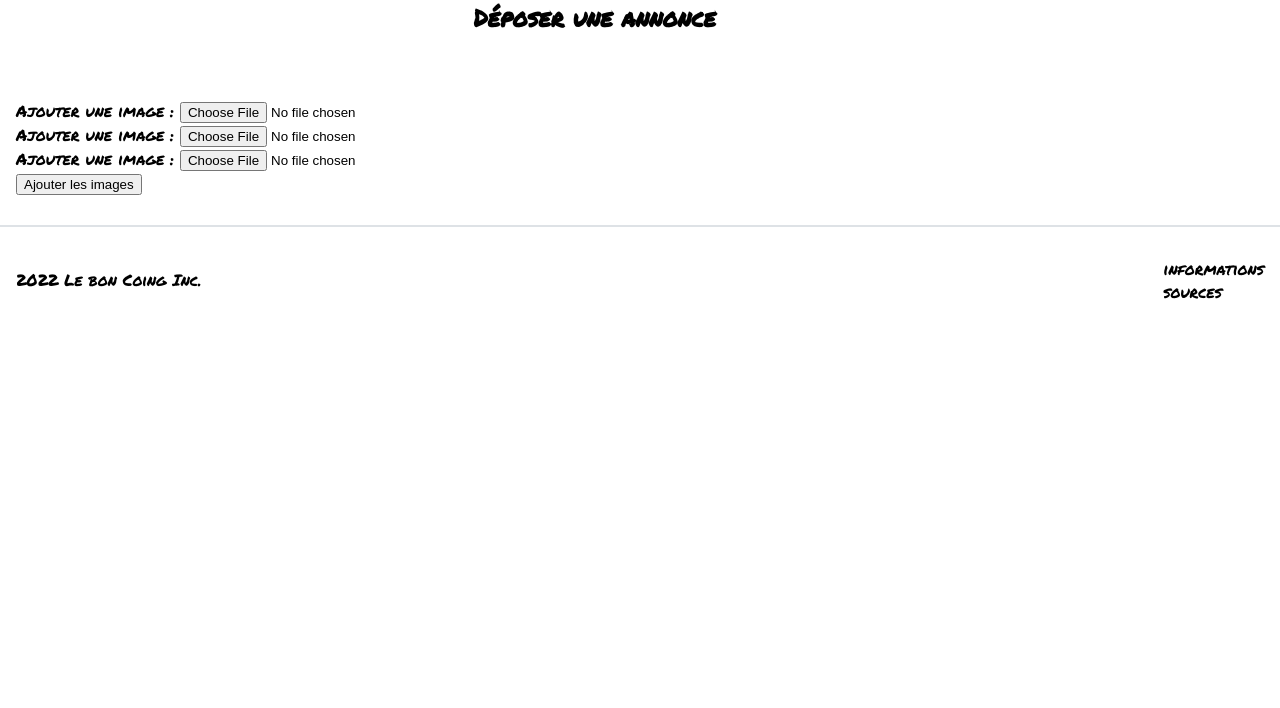
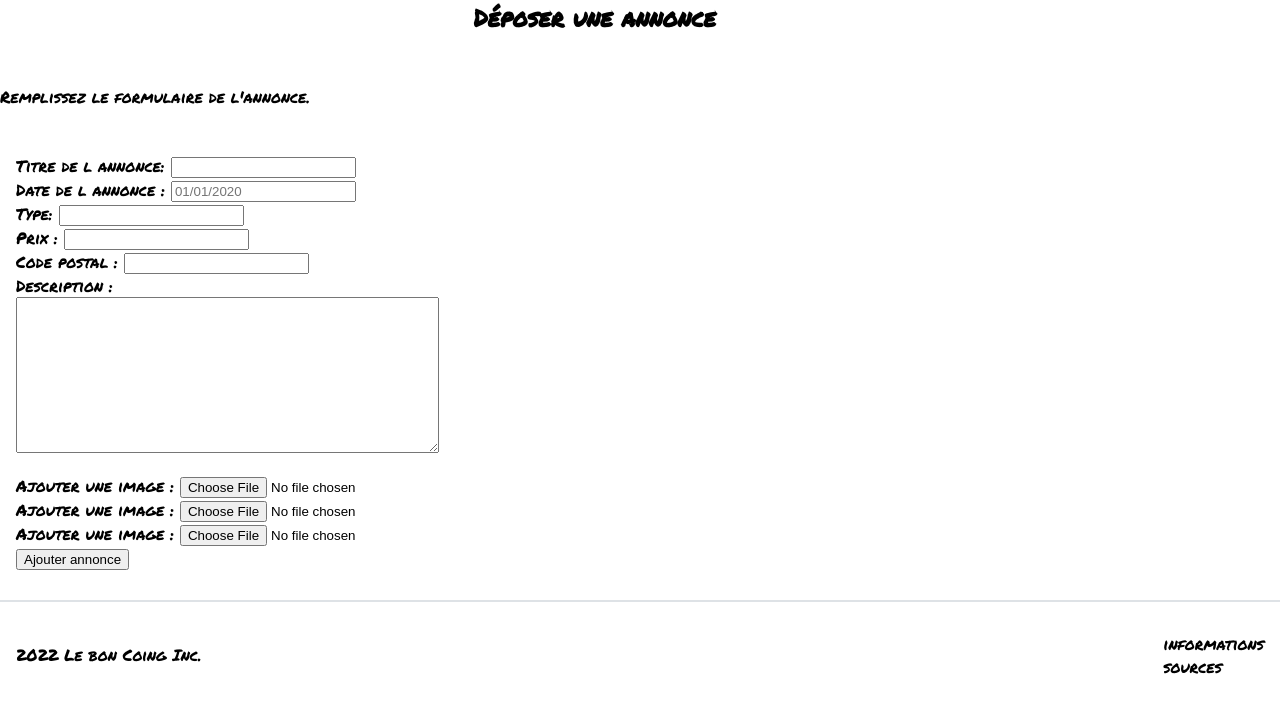
Before and after one commit to TheAxeblack/Le-Bon-Coing, a PHP site: page /deposer_annonce.php in a window 1280 px wide. Shown: the part 155-863 px from the top of the page. Before the commit the page ends 454 px from the top, so only its background shows below. Run offline with PHP 8.4, Linux system fonts and the light colour scheme; the visitor is signed in with stand-in values (Sample User, id 1).

Commit message:
jytgrhtht

```diff
--- a/deposer_annonce.php
+++ b/deposer_annonce.php
@@ -5,26 +5,12 @@ ini_set('display_errors', '1');
 session_start();
 
 
-function afficherFormImage($p)
+
+
+function afficherFormulaire($p)
+
 {
     $champ = '<form action="' . $_SERVER['PHP_SELF'] . '" method="post" enctype="multipart/form-data">';
-
-    $champ .= '<p><input type="hidden" name="MAX_FILE_SIZE" value="1000000">';
-    $champ .= '<label>Ajouter une image : <input type="file" name="image1" accept="image/jpeg"/ required="required" /></label><br>';
-    $champ .= '<label>Ajouter une image : <input type="file" name="image2" accept="image/jpeg"/> </label><br>';
-    $champ .= '<label>Ajouter une image : <input type="file" name="image3" accept="image/jpeg"/> </label><br>';
-
-    $champ .= '<label><input type="submit" value="Ajouter les images"</label>';
-
-    $champ .= '</p></form>';
-
-    echo $champ;
-
-}
-
-function afficherFormulaire($p)
-{
-    $champ = '<form action="' . $_SERVER['PHP_SELF'] . '" method="post">';
 
     $champ .= '<p><label>Titre de l annonce: <input type="text" name="nom" required="required"</label><br>';
 
@@ -40,7 +26,13 @@ function afficherFormulaire($p)
 
     $champ .= '<textarea type="text" name="description" rows="10" cols="50" required="required" > </textarea>';
 
-    $champ .= '<label><input type="submit" value="Ajouter annonce"</label>';
+    $champ .= '<p><input type="hidden" name="MAX_FILE_SIZE" value="1000000">';
+    $champ .= '<label>Ajouter une image : <input type="file" name="image1" accept="image/jpeg"/ required="required" /></label><br>';
+    $champ .= '<label>Ajouter une image : <input type="file" name="image2" accept="image/jpeg"/> </label><br>';
+    $champ .= '<label>Ajouter une image : <input type="file" name="image3" accept="image/jpeg"/> </label><br>';
+
+
+    $champ .='<label><input type="submit" value="Ajouter annonce"</label>';
 
     $champ .= '</p></form>';
 
@@ -71,16 +63,16 @@ function afficherFormulaire($p)
 
 	<header id="header"></header>
 	<!-- Début de la barre de navigation -->
-<div id="navbar" class="navbar">
+	<div class="navbar">
 	    <div class="dropdown">
 		<button class="dropbtn" onclick="deroulerMenu('myDropdown')">
 		    <img src="imgs/hamburger.png" alt="icone de menu" width="30" height="30">
 		</button>
 		<div class="dropdown-content" id="myDropdown">
 		    <a href="#latest">Dernières annonces</a>
+		    <a href="#recommend">Les plus consultées</a>
 		    <?php
 		    if (isset($_SESSION['pseudo']) && isset($_SESSION['statut'])) {
-                echo '<a href="#recommend">Les plus consultées</a>';
 			echo "<a href=\"gestion.php\">Gérer mes annonces</a>";
 			echo "<a href=\"deconnexion.php\">Se déconnecter</a>";
 		    }
@@ -105,7 +97,7 @@ function afficherFormulaire($p)
 		    <h1>Le bon Coing</h1>
 		</a>
 	    </div>
-    <a href="deposer_annonce.php"><img src="imgs/more.png" alt="icone ajout" width="30"> Déposer une annonce</a>
+	    <a href="#"><img src="imgs/more.png" alt="icone ajout" width="30"> Déposer une annonce</a>
 	    <?php
 	    if (isset($_SESSION['pseudo']))
 		echo "<a href=\"gestion.php\"><img src=\"imgs/user.png\" alt=\"icone de compte\" width=\"30\"></a>";
@@ -127,62 +119,59 @@ function afficherFormulaire($p)
 
 	<?php
 
-if (isset($_SESSION['pseudo'])) {
+        if(isset($_SESSION['pseudo'])) {
 	    $message = NULL;
 
-    afficherFormImage(NULL);
 
-    if (isset($_FILES['image1']) && isset($_FILES['image2']) && isset($_FILES['image3'])) {
 
-        if ($_FILES['image1']['error'] == 0 && $_FILES['image2']['error'] == 0 && $_FILES['image3']['error'] == 0) {
-            $path = "images/";
-            if (!is_dir($path)) {
+	    if(isset($_FILES['image1']) && isset($_FILES['image2']) && isset($_FILES['image3'])) {
+
+		if($_FILES['image1']['error'] == 0 &&  $_FILES['image2']['error'] == 0 && $_FILES['image3']['error'] == 0){
+		    $path="images/";
+		    if(!is_dir($path)){
 			mkdir($path);
 		    }
-            $fichier1 = $path . basename($_FILES['image1']["name"]);
-            $fichier2 = $path . basename($_FILES['image2']["name"]);
-            $fichier3 = $path . basename($_FILES['image3']["name"]);
+		    $fichier1 = $path. basename($_FILES['image1']["name"]);
+		    $fichier2 = $path. basename($_FILES['image2']["name"]);
+		    $fichier3 = $path. basename($_FILES['image3']["name"]);
 
-            if (file_exists($fichier1)) {
+		    if(file_exists($fichier1)){
 			$message = "Erreur d'insertion du fichier 1, veuillez renommer l'image.";
 		    }
-            if (file_exists($fichier2)) {
+		    if(file_exists($fichier2)){
 			$message = "Erreur d'insertion du fichier 2, veuillez renommer l'image.";
 		    }
-            if (file_exists($fichier3)) {
+		    if(file_exists($fichier3)){
 			$message = "Erreur d'insertion du fichier 3, veuillez renommer l'image.";
 		    }
 
 
-            if (!file_exists($fichier1) && !file_exists($fichier2) && !file_exists($fichier3)) {
-                $resultat1 = move_uploaded_file($_FILES['image1']['tmp_name'], $fichier1);
-                $resultat2 = move_uploaded_file($_FILES['image2']['tmp_name'], $fichier2);
-                $resultat3 = move_uploaded_file($_FILES['image3']['tmp_name'], $fichier3);
 
-                if ($resultat1 && $resultat2 && $resultat3) {
-                    $message = "Image $fichier1 $fichier1 et $fichier3 ajoutées";
-                } else {
+		    if(!file_exists($fichier1) && !file_exists($fichier2) && !file_exists($fichier3)){
+			$resultat1 = move_uploaded_file($_FILES['image1']['tmp_name'],$fichier1);
+			$resultat2 = move_uploaded_file($_FILES['image2']['tmp_name'],$fichier2);
+			$resultat3 = move_uploaded_file($_FILES['image3']['tmp_name'],$fichier3);
+
+			if($resultat1 && $resultat2 && $resultat3){
+			    $message = "Image $fichier1 $fichier2 et $fichier3 ajoutées";
+			}
+			else{
 			    $message = "Echec de l'ajout.";
 			}
 		    }
-        } else {
+		}
+		else{
 		    $message = "Erreur fichier";
 		}
-
-
-        if ($message) {
-            echo $message;
 	    }
-        afficherFormulaire(NULL);
+	    if($message){ echo $message;}
 
 
 	    if (isset($_POST['date_post']) && isset($_POST['nom']) && isset($_POST['c_postal']) && isset($_POST['description']) && isset($_POST['prix']) && isset($_POST['type'])) {
 
-            $message = "JE SUIS LA $fichier1 $ficher2 $ficher3";
+		$message = "JE SUIS LA $fichier1 $fichier2 $fichier3";
 
-            if ($message) {
-                echo $message;
-            }
+		if($message){ echo $message;}
 
 
 		$date_post = trim($_POST['date_post']);
@@ -196,7 +185,10 @@ if (isset($_SESSION['pseudo'])) {
 		$pdo = connexion('bdd.db');
 
 		try {
-                $stmt = $pdo->prepare('INSERT INTO annonce_p (id_u,nom,type,date_post,image1,image2,image3,description,prix,c_postal) VALUES(:pseudo, :nom, :date_post, :fichier1, :fichier2, :fichier3, :description, :prix, :c_postal)');
+
+
+		    $stmt = $pdo->prepare('INSERT INTO annonce_p (id_u,nom,type,date_post,image1,image2,image3,description,prix,c_postal) VALUES(:pseudo, :nom, :date_post, :type, :fichier1, :fichier2, :fichier3, :description, :prix, :c_postal)');
+
 		    $stmt->bindParam(':nom', $nom);
 		    $stmt->bindParam(':date_post', $date_post);
 		    $stmt->bindParam(':c_postal', $c_postal);
@@ -219,17 +211,20 @@ if (isset($_SESSION['pseudo'])) {
 		    $pdo = null;
 
 
-            } catch (PDOException $exception) {
+		} catch (PDOException $e) {
 		    echo 'Erreur PDO';
 		    echo $e->getMessage();
 		}
-        } else {
+	    }
+	    else {
 		echo "<p>Remplissez le formulaire de l'annonce.</p>";
 
 
 	    }
+            afficherFormulaire(NULL);
 	}
-} else {
+
+        else{
 	    echo "<p> Vous devez être connecter pour déposer une annonce. </p>";
 
 	}
```
Lines whose indentation alone changed are shown as unchanged.
